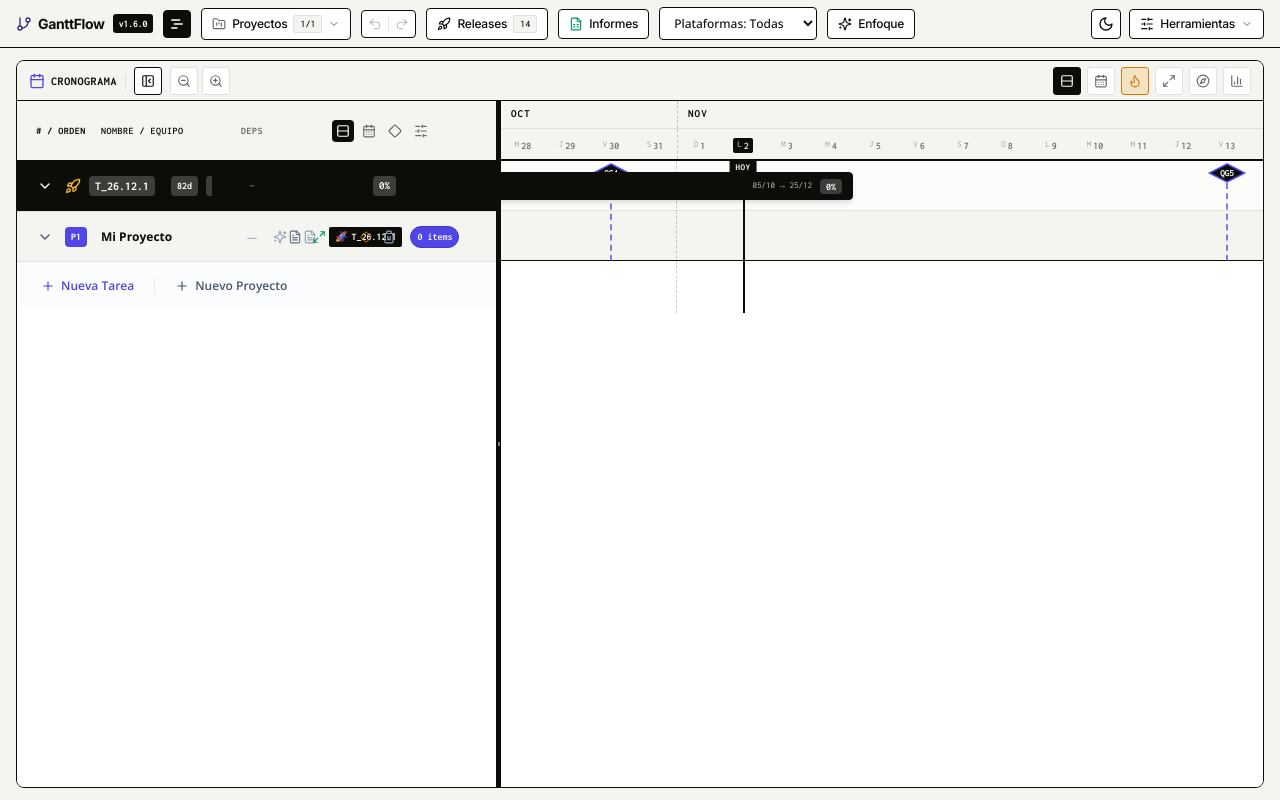
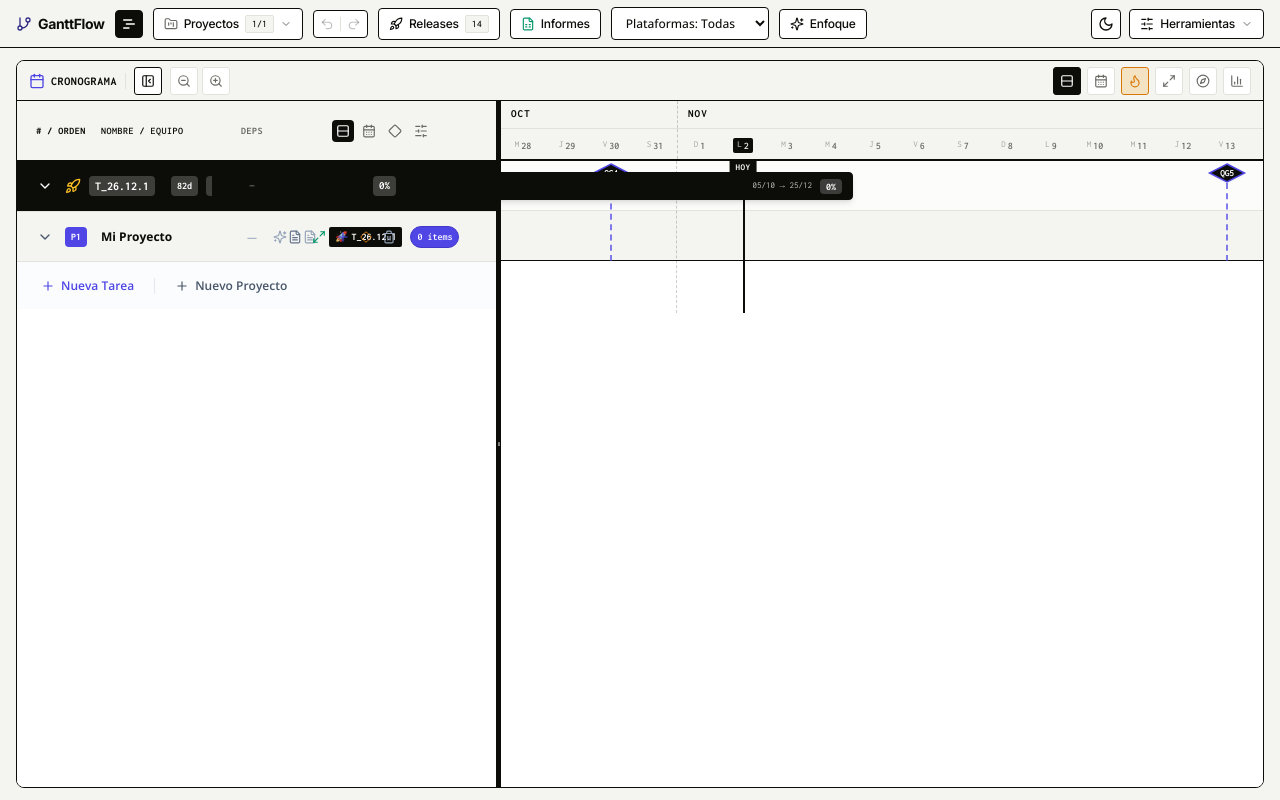
Before and after one commit to francobellu/Gantt-Planner, a React (Vite) app: page / in a window 1280 px wide. Built offline with nearby package versions, Linux system fonts and the light colour scheme.

Commit message:
fix: remove duplicated version button from main header bar

```diff
--- a/src/App.tsx
+++ b/src/App.tsx
@@ -1830,16 +1830,6 @@ export function App({
               <GitBranch className="w-4 h-4 text-[#312C85] dark:text-indigo-400" />
               <span>GanttFlow</span>
             </span>
-            <button
-              type="button"
-              data-testid="header-version-btn"
-              onClick={() => setShowReleaseNotesModal(true)}
-              className="inline-flex items-center gap-1 px-1.5 py-0.5 rounded-[3px] bg-[#0C0C09] hover:bg-[#312C85] text-white dark:bg-zinc-100 dark:hover:bg-white dark:text-[#0C0C09] text-[10px] font-mono font-bold tracking-tight shadow-xs transition cursor-pointer"
-              title={`GanttFlow v${APP_VERSION} · Clic para ver notas de versión y novedades`}
-              aria-label={`Versión ${APP_VERSION}, abrir notas de versión`}
-            >
-              <span>{`v${APP_VERSION}`}</span>
-            </button>
           </div>
 
           {/* Botón posicionado en el icono para esconder la tabla y enseñar solo el diagrama */}
```
Also changed, not shown: 1 other file (tests, documents, lock files or other folders).
